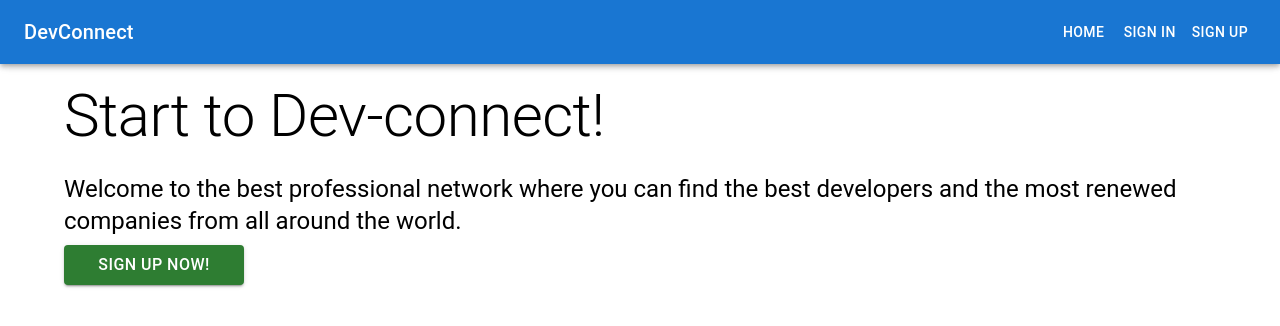
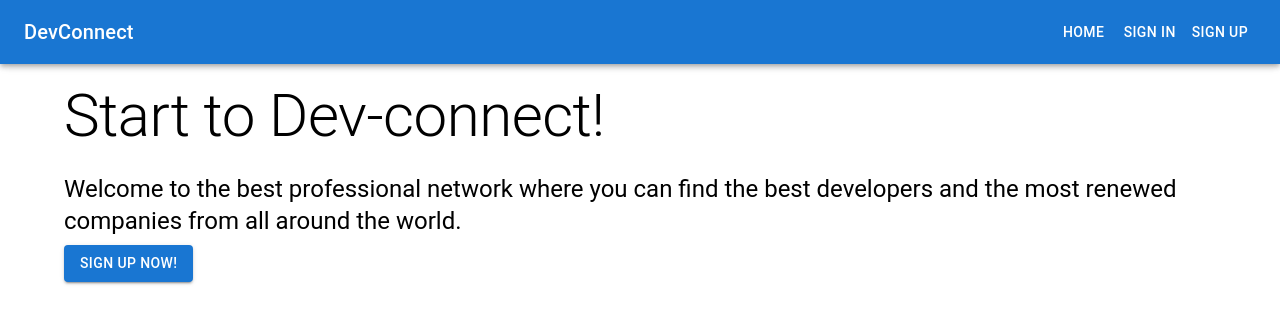
Before and after one commit to r-alo/dev-connect, a React (Create React App) app in the folder client/: page / in a window 1280 px wide. Shown: the top 326 px of the page. Built offline with nearby package versions, Linux system fonts and the light colour scheme; the HTML template or start-up script is replaced by a standard one.

Commit message:
added styles

```diff
--- a/client/src/App.css
+++ b/client/src/App.css
@@ -72,6 +72,14 @@
   text-align: left;
 }
 
+.buttons {
+  text-align: center;
+  font-size: medium;
+  background-color: solid #0a5996;
+  color: white;
+  border-radius: 8px;
+}
+
 @keyframes App-logo-spin {
   from {
     transform: rotate(0deg);
--- a/client/src/pages/LandingPage.js
+++ b/client/src/pages/LandingPage.js
@@ -16,13 +16,7 @@ export default function LandingPage() {
           </Typography>
           <Link to="/signup"
             style={{textDecoration: 'none'}}>
-          <Button
-            text align= "right"
-            gutterBottom
-              variant="contained"
-              color="success"
-              sx={{ width: '180px', fontSize: '16px' }}
-            >
+          <Button className='buttons' variant="contained">
             Sign up now!
           </Button>
           </Link>
```
